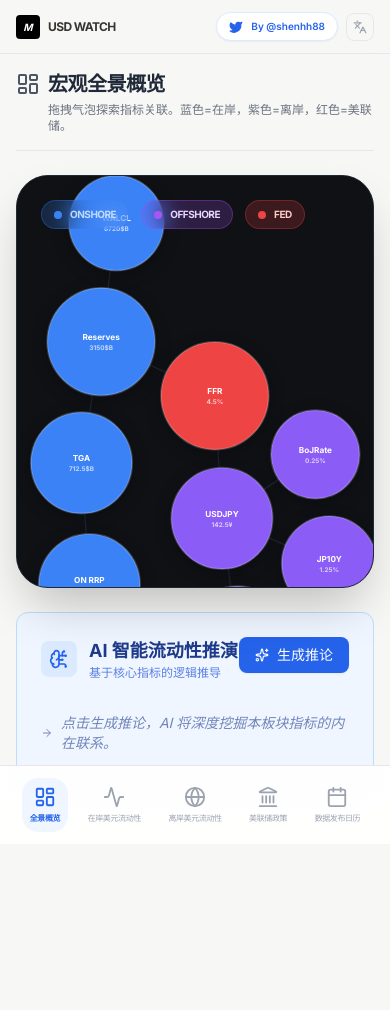
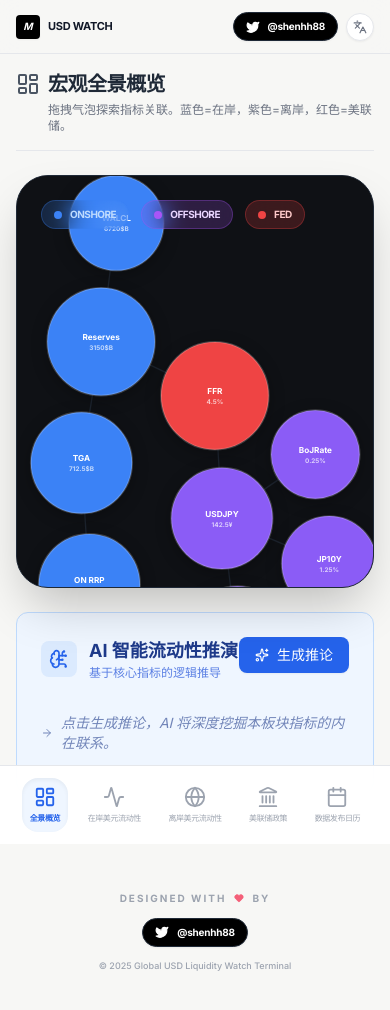
Before and after one commit to hy0235/-Global-USD-Liquidity-Watch-, a React (Vite) app: page / in a window 390 px wide. Shown: the top 1010 px of the page. Before the commit the page ends 954 px from the top, so only its background shows below. Built offline with nearby package versions, Linux system fonts and the light colour scheme.

Commit message:
feat: Add premium tier styling for Twitter badge
Introduces a 'premium' variant for the Twitter badge, allowing for distinct styling for premium users. This enables visual differentiation and support for future premium features.
Also reorganizes footer elements for better structure.

```diff
--- a/App.tsx
+++ b/App.tsx
@@ -1,6 +1,6 @@
 import React, { useState } from 'react';
 import {
-  LayoutDashboard, Globe, Landmark, TrendingUp, Activity, Sparkles, CalendarDays, Video, X, Languages, Calendar, Twitter, ExternalLink
+  LayoutDashboard, Globe, Landmark, TrendingUp, Activity, Sparkles, CalendarDays, Video, X, Languages, Calendar, Twitter, ExternalLink, Heart
 } from 'lucide-react';
 import { SectionType, SubCategory, Indicator, Language } from './types';
 import { ONSHORE_INDICATORS, OFFSHORE_INDICATORS, FED_INDICATORS, FED_EVENTS } from './constants';
@@ -12,16 +12,33 @@ import SectionAnalysis from './components/SectionAnalysis';
 import ReleaseCalendar from './components/ReleaseCalendar';
 import { generateDemoVideo } from './services/videoService';
 
-const TwitterBadge = () => (
+const TwitterBadge = ({ variant = 'default' }: { variant?: 'default' | 'premium' }) => (
     <a
       href="https://x.com/shenhh88"
       target="_blank"
       rel="noopener noreferrer"
-      className="flex items-center gap-2 px-3 py-1.5 text-[10px] md:text-xs font-semibold rounded-full border border-blue-100 text-blue-600 hover:bg-blue-600 hover:text-white transition-all shadow-sm bg-white"
+      className={`
+        flex items-center gap-2 px-3 py-1.5 rounded-full transition-all shadow-sm active:scale-95
+        ${variant === 'premium'
+          ? 'bg-black text-white border border-gray-800 hover:bg-gray-800'
+          : 'bg-white border border-blue-100 text-blue-600 hover:bg-blue-600 hover:text-white'}
+      `}
     >
         <Twitter size={14} fill="currentColor" />
-        <span>By @shenhh88</span>
+        <span className="text-[10px] md:text-xs font-black tracking-tight">@shenhh88</span>
     </a>
+);
+
+const AppFooter = () => (
+    <div className="mt-12 mb-8 flex flex-col items-center justify-center gap-3 py-12 border-t border-gray-200/50">
+        <div className="flex items-center gap-2 text-gray-400 text-[10px] font-bold uppercase tracking-[0.2em]">
+            <span>Designed with</span>
+            <Heart size={10} className="text-rose-500 fill-rose-500 animate-pulse" />
+            <span>by</span>
+        </div>
+        <TwitterBadge variant="premium" />
+        <p className="text-[9px] text-gray-400 font-medium">© 2025 Global USD Liquidity Watch Terminal</p>
+    </div>
 );
 
 const SectionHeader = ({ title, icon: Icon, description }: { title: string, icon: any, description: string }) => (
@@ -130,16 +147,16 @@ function App() {
         </div>
       </aside>
 
-      {/* Mobile Top Header (Author & Title) */}
-      <header className="md:hidden sticky top-0 bg-[#F7F7F5]/80 backdrop-blur-lg border-b border-gray-200 px-4 py-3 flex items-center justify-between z-40">
-          <div className="font-bold text-sm flex items-center gap-2">
-              <div className="w-6 h-6 bg-black rounded text-white flex items-center justify-center text-[10px] font-black italic">M</div>
-              <span className="tracking-tighter font-black uppercase text-xs">USD WATCH</span>
+      {/* Mobile Top Header - Highly Visible Author Branding */}
+      <header className="md:hidden sticky top-0 bg-[#F7F7F5]/90 backdrop-blur-md border-b border-gray-200 px-4 py-3 flex items-center justify-between z-50">
+          <div className="flex items-center gap-2">
+              <div className="w-6 h-6 bg-black rounded text-white flex items-center justify-center text-[10px] font-black italic shadow-sm">M</div>
+              <span className="text-[11px] font-black tracking-tight uppercase text-gray-900">USD Watch</span>
           </div>
           <div className="flex items-center gap-2">
-              <TwitterBadge />
-              <button onClick={() => setLang(l => l==='zh'?'en':'zh')} className="p-1.5 hover:bg-gray-100 rounded-lg text-gray-400 border border-gray-200">
-                <Languages size={14}/>
+              <TwitterBadge variant="premium" />
+              <button onClick={() => setLang(l => l==='zh'?'en':'zh')} className="p-1.5 bg-white border border-gray-200 rounded-full text-gray-500 shadow-sm active:bg-gray-50">
+                  <Languages size={14} />
               </button>
           </div>
       </header>
@@ -175,7 +192,6 @@ function App() {
                         </div>
                     ))}
                 </div>
-                {/* FED Table remains full size */}
                 <div className="bg-white rounded-3xl border border-gray-200 overflow-hidden shadow-2xl">
                     <div className="px-8 py-6 bg-gray-900 flex items-center justify-between">
                         <div className="flex items-center gap-3 text-white font-bold text-lg italic tracking-tight">
@@ -238,16 +254,19 @@ function App() {
 
         {activeSection === ExtendedSectionType.CALENDAR && <ReleaseCalendar lang={lang} />}
 
-        {/* Detail Overlay - Fix for PWA/Mobile Visibility */}
+        {/* Global Footer with Credit */}
+        <AppFooter />
+
+        {/* Detail Overlay - Fixed and Highly Visible for Mobile & PC */}
         {selectedChart && (
-            <div className="fixed bottom-[88px] left-4 right-4 md:bottom-8 md:right-8 md:left-auto md:w-[420px] bg-white rounded-3xl shadow-[0_20px_50px_rgba(0,0,0,0.2)] border border-gray-200 p-5 md:p-6 z-[60] animate-in slide-in-from-bottom-10">
+            <div className="fixed inset-x-0 bottom-[88px] md:bottom-8 md:right-8 md:left-auto md:w-[420px] mx-4 md:mx-0 bg-white rounded-3xl shadow-[0_25px_60px_-15px_rgba(0,0,0,0.3)] border border-gray-200 p-5 md:p-6 z-[100] animate-in slide-in-from-bottom-10">
                 <div className="flex justify-between items-center mb-4">
                     <h3 className="font-black text-gray-900 flex items-center gap-2 tracking-tight text-sm md:text-base">
                         <TrendingUp size={18} className="text-blue-500"/> {lang==='zh'?selectedChart.name:selectedChart.nameEn}
                     </h3>
                     <button
-                      onClick={()=>setSelectedChart(null)}
-                      className="p-2 hover:bg-gray-100 rounded-full transition-all text-gray-500 active:scale-90"
+                        onClick={()=>setSelectedChart(null)}
+                        className="p-2 hover:bg-gray-100 rounded-full transition-all text-gray-500 active:scale-90"
                     >
                         <X size={20}/>
                     </button>
@@ -260,7 +279,7 @@ function App() {
                       color1="#2563EB"
                     />
                 </div>
-                <div className="mt-4 p-3 bg-blue-50/50 rounded-2xl border border-blue-100">
+                <div className="mt-4 p-4 bg-blue-50/50 rounded-2xl border border-blue-100">
                     <p className="text-[10px] md:text-[11px] font-semibold text-blue-700 leading-relaxed">
                         {lang==='zh'?selectedChart.description:selectedChart.descriptionEn}
                     </p>
@@ -270,13 +289,13 @@ function App() {
       </main>
 
       {/* Mobile Bottom Navigation */}
-      <nav className="md:hidden fixed bottom-0 left-0 right-0 bg-white/90 backdrop-blur-md border-t border-gray-200 flex justify-around items-center px-4 py-3 z-40">
+      <nav className="md:hidden fixed bottom-0 left-0 right-0 bg-white/95 backdrop-blur-lg border-t border-gray-200 flex justify-around items-center px-4 py-3 z-50">
           {menuItems.map(item => (
               <button
                 key={item.id}
                 onClick={() => { setActiveSection(item.id); setSelectedChart(null); }}
                 className={`flex flex-col items-center gap-1 p-2 rounded-2xl transition-all ${
-                  activeSection === item.id ? 'text-blue-600 bg-blue-50 font-black' : 'text-gray-400 font-medium'
+                  activeSection === item.id ? 'text-blue-600 bg-blue-50 font-black shadow-inner' : 'text-gray-400 font-medium'
                 }`}
               >
                   <item.icon size={22} />
```
